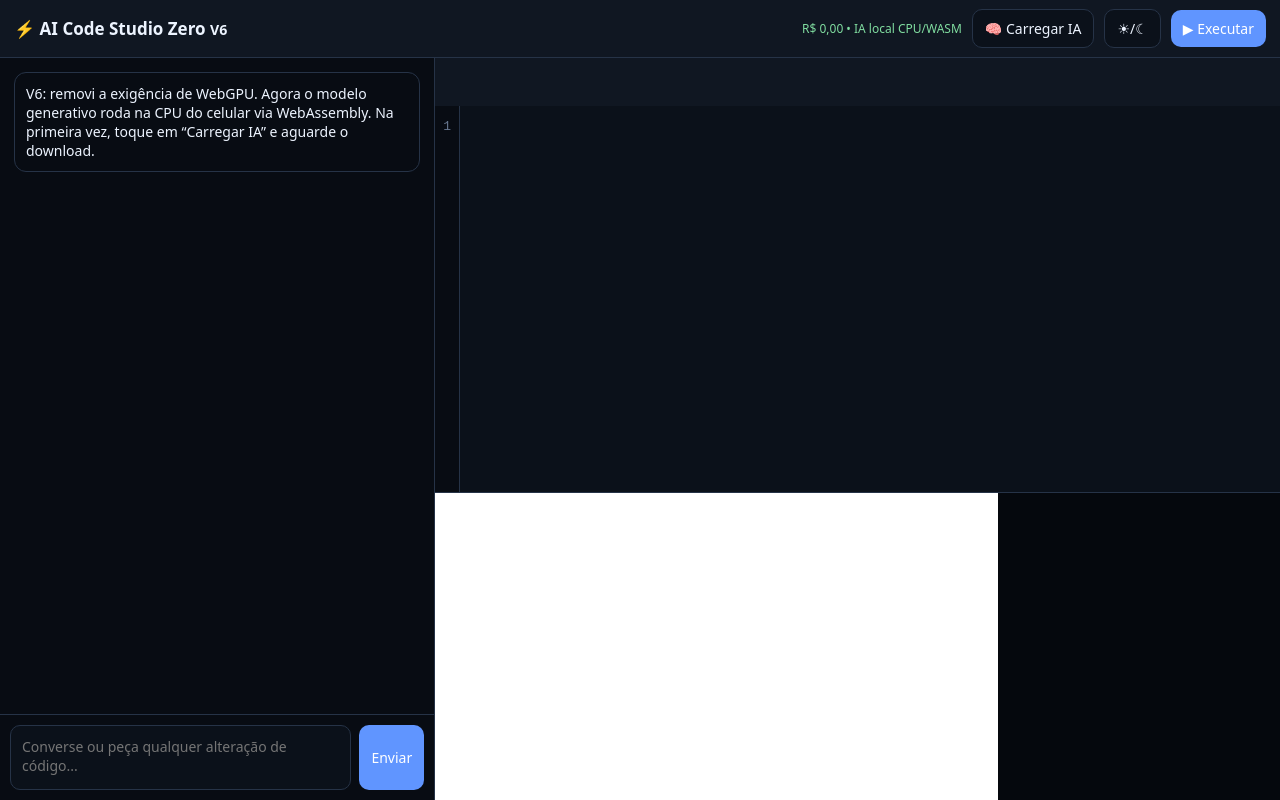
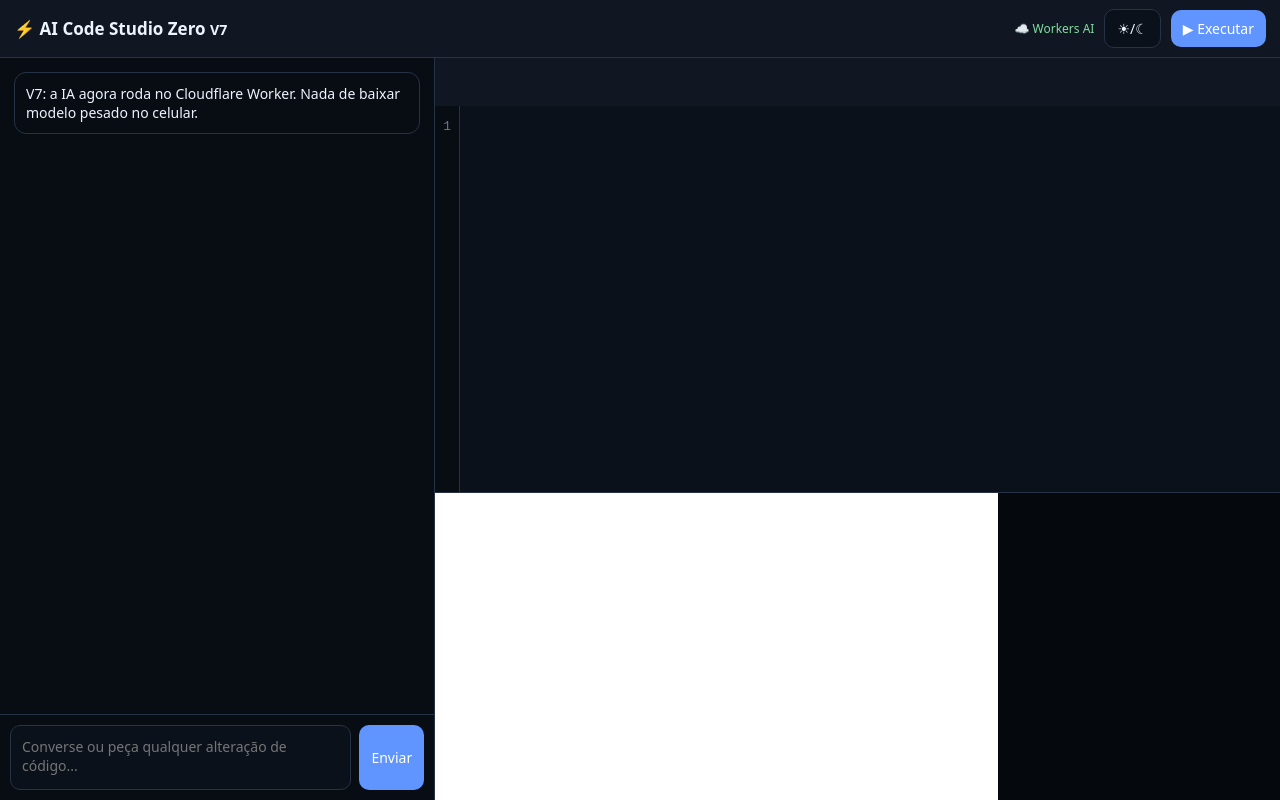
Before and after one commit to heitorfer143-eng/ai-code-studio-zero, a plain HTML site: page index.html in a window 1280 px wide. Drawn offline with Linux system fonts and the light colour scheme.

Commit message:
V7: switch UI from local model to Workers AI

```diff
--- a/index.html
+++ b/index.html
@@ -1 +1 @@
-<!doctype html><html lang="pt-BR"><head><meta charset="utf-8"><meta name="viewport" content="width=device-width,initial-scale=1"><meta http-equiv="Cache-Control" content="no-cache, no-store, must-revalidate"><title>AI Code Studio Zero V6</title><link rel="stylesheet" href="style.css?v=6"></head><body><header><b>⚡ AI Code Studio Zero <small>V6</small></b><span id="status">R$ 0,00 • IA local CPU/WASM</span><button id="loadAI">🧠 Carregar IA</button><button id="theme">☀/☾</button><button id="run">▶ Executar</button></header><main><section class="chat"><div id="messages"><div class="ai">V6: removi a exigência de WebGPU. Agora o modelo generativo roda na CPU do celular via WebAssembly. Na primeira vez, toque em “Carregar IA” e aguarde o download.</div></div><div class="composer"><textarea id="prompt" placeholder="Converse ou peça qualquer alteração de código..."></textarea><button id="send">Enviar</button></div></section><section class="workspace"><nav id="tabs"></nav><div class="code"><pre id="lines">1</pre><textarea id="editor" spellcheck="false"></textarea></div><div class="output"><iframe id="preview" sandbox="allow-scripts"></iframe><pre id="console"></pre></div></section></main><script type="module" src="app.js?v=6-bb4ed6d"></script></body></html>
+<!doctype html><html lang="pt-BR"><head><meta charset="utf-8"><meta name="viewport" content="width=device-width,initial-scale=1"><meta http-equiv="Cache-Control" content="no-cache, no-store, must-revalidate"><title>AI Code Studio Zero V7</title><link rel="stylesheet" href="style.css?v=7"></head><body><header><b>⚡ AI Code Studio Zero <small>V7</small></b><span id="status">☁️ Workers AI</span><button id="theme">☀/☾</button><button id="run">▶ Executar</button></header><main><section class="chat"><div id="messages"><div class="ai">V7: a IA agora roda no Cloudflare Worker. Nada de baixar modelo pesado no celular.</div></div><div class="composer"><textarea id="prompt" placeholder="Converse ou peça qualquer alteração de código..."></textarea><button id="send">Enviar</button></div></section><section class="workspace"><nav id="tabs"></nav><div class="code"><pre id="lines">1</pre><textarea id="editor" spellcheck="false"></textarea></div><div class="output"><iframe id="preview" sandbox="allow-scripts"></iframe><pre id="console"></pre></div></section></main><script type="module" src="app.js?v=7"></script></body></html>
```
